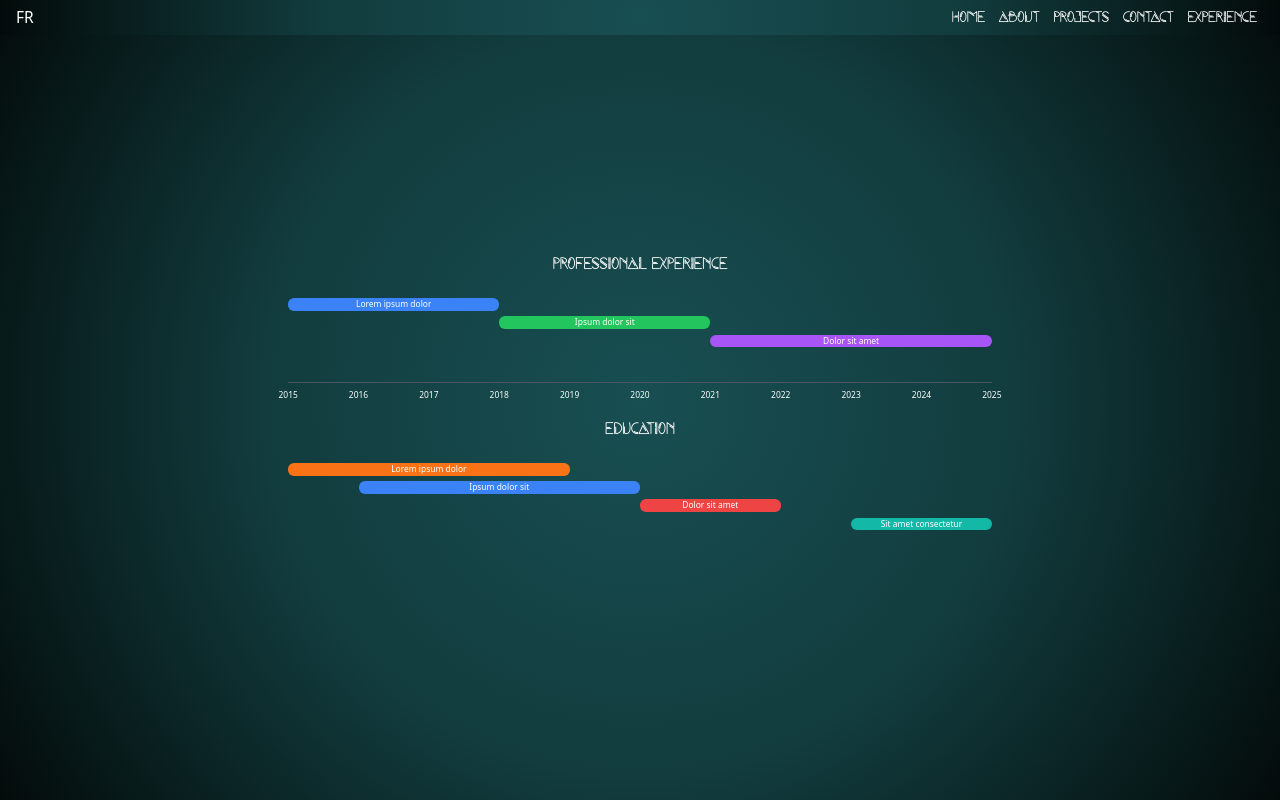
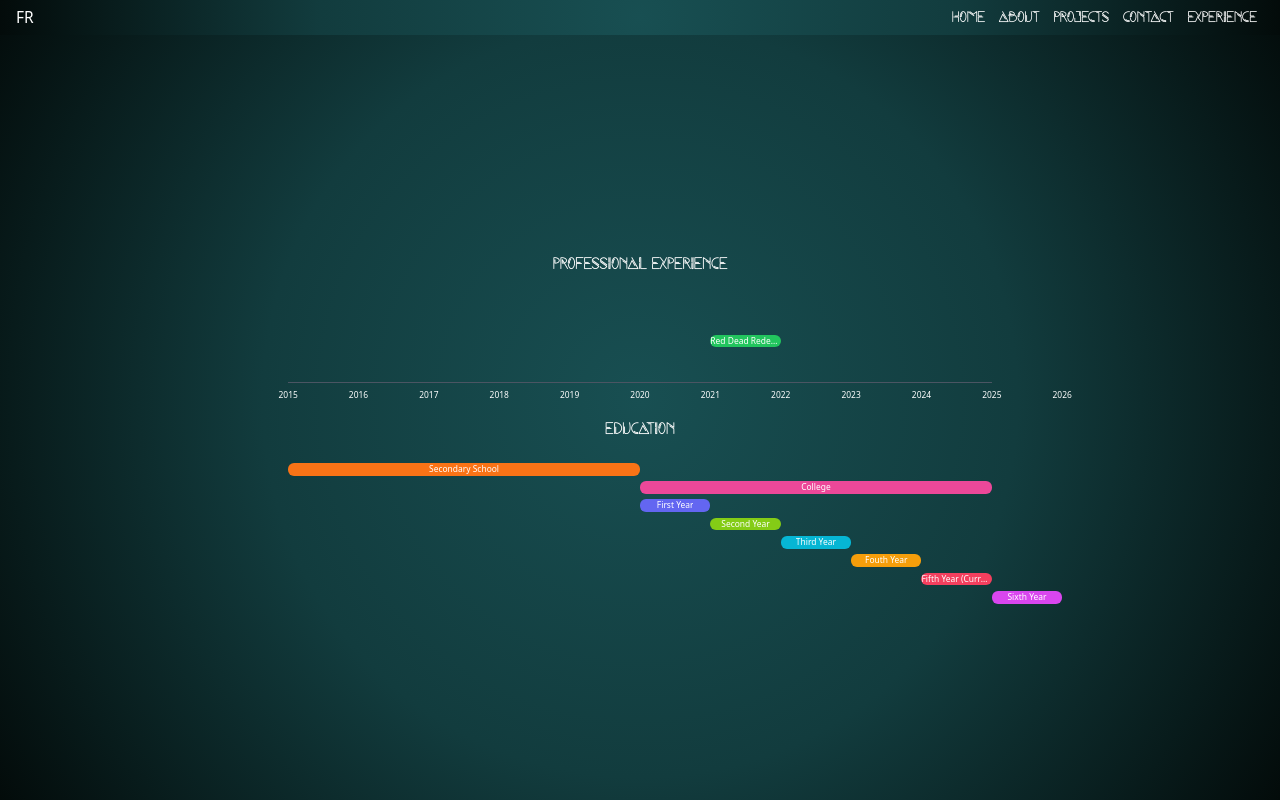
Before and after one commit to RavenLorr/Portfolio, a React (Vite) app: page /experience in a window 1280 px wide. Built offline with nearby package versions, Linux system fonts and the light colour scheme.

Commit message:
Data Updated (not tested)

```diff
--- a/src/data/aboutData.js
+++ b/src/data/aboutData.js
@@ -9,27 +9,32 @@ export const aboutData = {
             basics: {
                 icon: FaUser,
                 title: "The Basics",
-                content: "Lorem ipsum dolor sit amet, consectetur adipiscing elit. Vivamus lacinia odio vitae vestibulum vestibulum."
+                content: "My name is Étienne, even thought I am commonly reffered to by my English name Ethan. I am a 21-year-old developer born in Québec, Canada. Currently, " +
+                  "I am completing my studies in Application Development while also engaging in various contract and personal projects."
             },
             sport: {
                 icon: FaRunning,
                 title: "Sport",
-                content: "Lorem ipsum dolor sit amet, consectetur adipiscing elit. Nullam in dui mauris."
+                content: "I have a passion for sports, much like many others. During my childhood, I played soccer, and over the years, " +
+                  "I transitioned to basketball, volleyball, climbing, and many others. My most recent and favorite sports discovery remains calisthenics."
             },
             photography: {
                 icon: FaCamera,
                 title: "Photography",
-                content: "Lorem ipsum dolor sit amet, consectetur adipiscing elit. Ut non lorem diam."
+                content: "One of my hobbies is photography. I take great pleasure in capturing moments, landscapes, and the beauty of people. " +
+                  "I am continually learning and refining my skills, much like in my development work, and I take pride in my progress and passion for this art form."
             },
             drawing: {
                 icon: FaPencilAlt,
                 title: "Drawing",
-                content: "Lorem ipsum dolor sit amet, consectetur adipiscing elit. Aliquam at porttitor sem."
+                content: "I have always had a passion for drawing, a passion I kept since childhood. Although I wasn't particularly skilled at the time," +
+                  " I kept practicing and have seen significant improvement over the years. While drawing remains a hobby, I take great joy in it and am proud of the progress I have made."
             },
             goals: {
                 icon: FaFlag,
                 title: "Goals",
-                content: "Lorem ipsum dolor sit amet, consectetur adipiscing elit. Quisque nisl eros, pulvinar facilisis justo mollis."
+                content: "I would love expand my knowledge in AI and machine learning, as well as improving my skills in web development. I am also interested in " +
+                  "learning more about game development and design. I consistently seek new challenges and opportunities for learning and growth"
             }
         }
     },
@@ -41,27 +46,32 @@ export const aboutData = {
             basics: {
                 icon: FaUser,
                 title: "Les Bases",
-                content: "Lorem ipsum dolor sit amet, consectetur adipiscing elit. Vivamus lacinia odio vitae vestibulum vestibulum."
+                content: "Je m'appelle Étienne, bien que je sois normalement appelé par mon nom anglais Ethan. Je suis un développeur de 21 ans, né au Québec, Canada." +
+                  "je complète actuellement mes études en développement d'applications tout en travaillant sur divers projets personnels et contractuels."
             },
             sport: {
                 icon: FaRunning,
                 title: "Sport",
-                content: "Lorem ipsum dolor sit amet, consectetur adipiscing elit. Nullam in dui mauris."
+                content: "J'ai une passion pour le sport, tout comme beaucoup d'autres. Durant mon enfance, j'ai joué au soccer, et au fil des ans, " +
+                  "je suis passé au basketball, au volleyball, à l'escalade, et à bien d'autres. Ma découverte sportive la plus récente et préférée reste encore à ce jour la callisthénie."
             },
             photography: {
                 icon: FaCamera,
                 title: "Photographie",
-                content: "Lorem ipsum dolor sit amet, consectetur adipiscing elit. Ut non lorem diam."
+                content: "Un de mes passe-temps est la photographie. Je prends un grand plaisir à capturer des moments, des paysages, et la beauté des gens. " +
+                  "Je continue d'apprendre et de perfectionner mes compétences, tout comme dans mon travail de développement, et je suis fier de mes progrès et de ma passion pour cet art."
             },
             drawing: {
                 icon: FaPencilAlt,
                 title: "Dessin",
-                content: "Lorem ipsum dolor sit amet, consectetur adipiscing elit. Aliquam at porttitor sem."
+                content: "J'ai toujours eu une passion pour le dessin, une passion que j'ai gardée depuis l'enfance. Bien que je n'étais pas particulièrement doué à l'époque," +
+                  " j'ai continué à me pratiquer et j'ai vu une amélioration significative au fil des ans. Bien que le dessin reste un passe-temps, je prends un grand plaisir et suis fier des progrès que j'ai réalisés."
             },
             goals: {
                 icon: FaFlag,
                 title: "Objectifs",
-                content: "Lorem ipsum dolor sit amet, consectetur adipiscing elit. Quisque nisl eros, pulvinar facilisis justo mollis."
+                content: "J'aimerais approfondir mes connaissances en IA et en apprentissage machine, ainsi qu'améliorer mes compétences en développement web. Je suis également intéressé à " +
+                  "en apprendre plus sur le développement et la conception de jeux. Je cherche constamment de nouveaux défis et des opportunités d'apprentissage et de croissance."
             }
         }
     },
--- a/src/data/experienceData.js
+++ b/src/data/experienceData.js
@@ -1,33 +1,49 @@
 export const experienceData = {
-    years: [2015, 2016, 2017, 2018, 2019, 2020, 2021, 2022, 2023, 2024, 2025],
+    years: [2015, 2016, 2017, 2018, 2019, 2020, 2021, 2022, 2023, 2024, 2025, 2026],
     en: {
         experienceTitle: "Professional Experience",
         educationTitle: "Education",
         experience: [
-            { startYear: 2015, endYear: 2018, title: "Lorem ipsum dolor", subtitle: "Sit amet consectetur", color: "bg-blue-500" },
-            { startYear: 2018, endYear: 2021, title: "Ipsum dolor sit", subtitle: "Amet elit sed", color: "bg-green-500" },
-            { startYear: 2021, endYear: 2025, title: "Dolor sit amet", subtitle: "Consectetur adipiscing elit", color: "bg-purple-500" },
+            { startYear: 2019, endYear: 2019, title: "First Project", subtitle: "Hardcoded interactive adventure game in Batch", color: "bg-teal-500" },
+            { startYear: 2021, endYear: 2021, title: "Minecraft Server", subtitle: "A project taken with a friend where we develop a complete server over a period of a few months", color: "bg-blue-500" },
+            { startYear: 2021, endYear: 2022, title: "Red Dead Redemption 2", subtitle: "Lead Dev on a private RDR2 server developed from scratch (RedM)", color: "bg-green-500" },
+            { startYear: 2022, endYear: 2022, title: "Grand Theft Auto V", subtitle: "Developer and Safety ref on a GTA V private server (FiveM)", color: "bg-yellow-500" },
+            { startYear: 2023, endYear: 2023, title: "Last Defender", subtitle: "Tower Deffence game (Unity) made in 1 month with a college", color: "bg-red-500" },
+            { startYear: 2024, endYear: 2024, title: "Cars Runner", subtitle: "A Top runner mobile game (Unity), created on contract", color: "bg-purple-500" },
         ],
         education: [
-            { startYear: 2015, endYear: 2019, title: "Lorem ipsum dolor", subtitle: "Sit amet consectetur adipiscing", color: "bg-orange-500" },
-            { startYear: 2016, endYear: 2020, title: "Ipsum dolor sit", subtitle: "Amet elit sed do eiusmod", color: "bg-blue-500" },
-            { startYear: 2020, endYear: 2022, title: "Dolor sit amet", subtitle: "Consectetur adipiscing elit sed", color: "bg-red-500" },
-            { startYear: 2023, endYear: 2025, title: "Sit amet consectetur", subtitle: "Lorem ipsum dolor adipiscing", color: "bg-teal-500" },
-        ],
+            { startYear: 2015, endYear: 2020, title: "Secondary School", subtitle: "General Program + Sport (Basketball)", color: "bg-orange-500" },
+            { startYear: 2020, endYear: 2025, title: "College", subtitle: "Computer science technology (Application Development)", color: "bg-pink-500" },
+
+            { startYear: 2020, endYear: 2021, title: "First Year", subtitle: "Learning about OOP (Java), Web Interface and Microsoft tools", color: "bg-indigo-500" },
+            { startYear: 2021, endYear: 2022, title: "Second Year", subtitle: "Learning about OS, network architecture, OOP-2 (Java), Java detailed", color: "bg-lime-500" },
+            { startYear: 2022, endYear: 2023, title: "Third Year", subtitle: "Learning about DB (SQL), server, Web developement (JS/PHP)", color: "bg-cyan-500" },
+            { startYear: 2023, endYear: 2024, title: "Fouth Year", subtitle: "Learning about mathematics of computer, DB-2 (SQL/Maria), Validation and Maintenance, Game Development (Unity)", color: "bg-amber-500" },
+            { startYear: 2024, endYear: 2025, title: "Fifth Year (Current)", subtitle: "Learning about single-user application (C++, java), Web App (js, React), DB-3 (Oracle), Mobile App, Technology Watch", color: "bg-rose-500" },
+            { startYear: 2025, endYear: 2026, title: "Sixth Year", subtitle: "Learning about App security, Game Development-2, Connected object, Application development", color: "bg-fuchsia-500" },
+        ],//bg-emerald-500
     },
     fr: {
         experienceTitle: "Expérience Professionnelle",
         educationTitle: "Éducation",
         experience: [
-            { startYear: 2015, endYear: 2018, title: "Lorem ipsum dolor", subtitle: "Sit amet consectetur", color: "bg-blue-500" },
-            { startYear: 2018, endYear: 2021, title: "Ipsum dolor sit", subtitle: "Amet elit sed", color: "bg-green-500" },
-            { startYear: 2021, endYear: 2025, title: "Dolor sit amet", subtitle: "Consectetur adipiscing elit", color: "bg-purple-500" },
+            { startYear: 2019, endYear: 2019, title: "Premier projet", subtitle: "Jeu d'aventure interactif codé en dur en Batch", color: "bg-teal-500" },
+            { startYear: 2021, endYear: 2021, title: "Serveur Minecraft", subtitle: "Un projet fait avec un ami où nous développions un serveur complet sur une période de quelques mois", color: "bg-blue-500" },
+            { startYear: 2021, endYear: 2022, title: "Red Dead Redemption 2", subtitle: "Dev principal sur un serveur privé RDR2 développé à partir de zéro (RedM)", color: "bg-green-500" },
+            { startYear: 2022, endYear: 2022, title: "Grand Theft Auto V", subtitle: "Développeur et référent sécurité sur un serveur privé GTA V (FiveM)", color: "bg-yellow-500" },
+            { startYear: 2023, endYear: 2023, title: "Last Defender", subtitle: "Jeu de défense de tour (Unity) réalisé en 1 mois avec un collège", color: "bg-red-500" },
+            { startYear: 2024, endYear: 2024, title: "Cars Runner", subtitle: "Un jeu mobile Top runner (Unity), créé sur contrat", color: "bg-purple-500" },
         ],
         education: [
-            { startYear: 2015, endYear: 2019, title: "Lorem ipsum dolor", subtitle: "Sit amet consectetur adipiscing", color: "bg-orange-500" },
-            { startYear: 2016, endYear: 2020, title: "Ipsum dolor sit", subtitle: "Amet elit sed do eiusmod", color: "bg-blue-500" },
-            { startYear: 2020, endYear: 2022, title: "Dolor sit amet", subtitle: "Consectetur adipiscing elit sed", color: "bg-red-500" },
-            { startYear: 2023, endYear: 2025, title: "Sit amet consectetur", subtitle: "Lorem ipsum dolor adipiscing", color: "bg-teal-500" },
+            { startYear: 2015, endYear: 2020, title: "École Secondaire", subtitle: "Programme Général + Sport (BasketBall)", color: "bg-orange-500" },
+            { startYear: 2020, endYear: 2025, title: "Cégep", subtitle: "Technique Informatique (Développement d'Application)", color: "bg-pink-500" },
+
+            { startYear: 2020, endYear: 2021, title: "Première Année", subtitle: "Apprentissage de la POO (Java), Interface Web et outils Microsoft", color: "bg-indigo-500" },
+            { startYear: 2021, endYear: 2022, title: "Deuxième Année", subtitle: "Apprentissage des OS, architecture réseau, POO-2 (Java), Java détaillé", color: "bg-lime-500" },
+            { startYear: 2022, endYear: 2023, title: "Troisième Année", subtitle: "Apprentissage des BD (SQL), serveur, Développement Web (JS/PHP)", color: "bg-cyan-500" },
+            { startYear: 2023, endYear: 2024, title: "Quatrième Année", subtitle: "Apprentissage des mathématiques de l'informatique, BD-2 (SQL/Maria), Validation et Maintenance, Développement de jeux (Unity)", color: "bg-amber-500" },
+            { startYear: 2024, endYear: 2025, title: "Cinquième Année (Actuelle)", subtitle: "Apprentissage des applications monopostes (C++, java), Application Web (js, React), BD-3 (Oracle), Application Mobile, Veille Technologique", color: "bg-rose-500" },
+            { startYear: 2025, endYear: 2026, title: "Sixième Année", subtitle: "Apprentissage de la sécurité des applications, Développement de jeux-2, Objet connecté, Développement d'application", color: "bg-fuchsia-500" },
         ],
     }
 };
```
